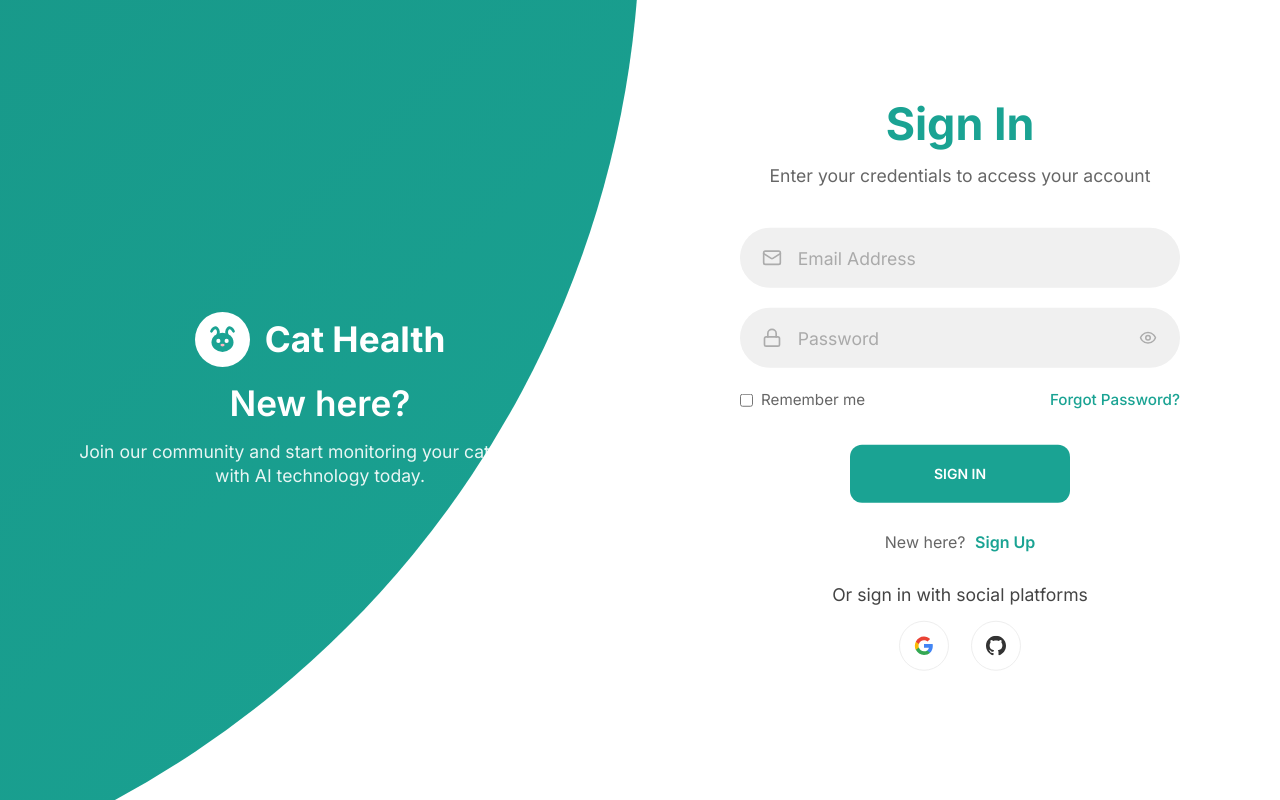
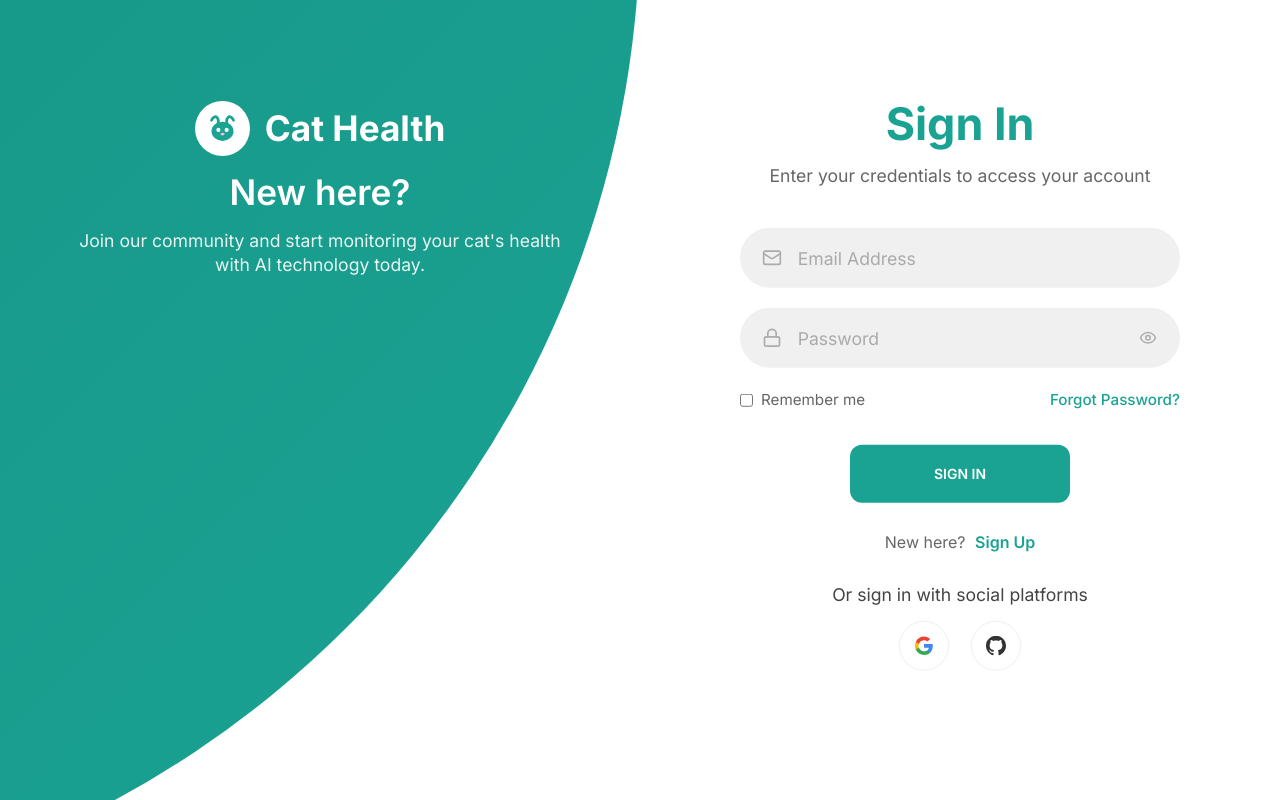
Before and after one commit to mriya23/cat-health, a React (Vite) app in the folder frontend/: page /login in a window 1280 px wide. Built offline with nearby package versions, Linux system fonts and the light colour scheme.

Commit message:
Auto-sync after agent response

```diff
--- a/frontend/src/pages/Auth.css
+++ b/frontend/src/pages/Auth.css
@@ -276,7 +276,7 @@ form.sign-in-form {
   display: flex;
   flex-direction: column;
   align-items: center;
-  justify-content: center;
+  justify-content: flex-start;
   width: 100%;
   height: 100%;
   transition: transform 1.5s cubic-bezier(0.7, 0, 0.3, 1);
@@ -287,12 +287,12 @@ form.sign-in-form {
   display: flex;
   flex-direction: column;
   align-items: center;
-  justify-content: center;
+  justify-content: flex-start;
   text-align: center;
   z-index: 6;
   height: 100%;
   width: 100%;
-  padding: 0 10%;
+  padding: 100px 10% 0 10%;
 }
 
 .left-panel {
```
